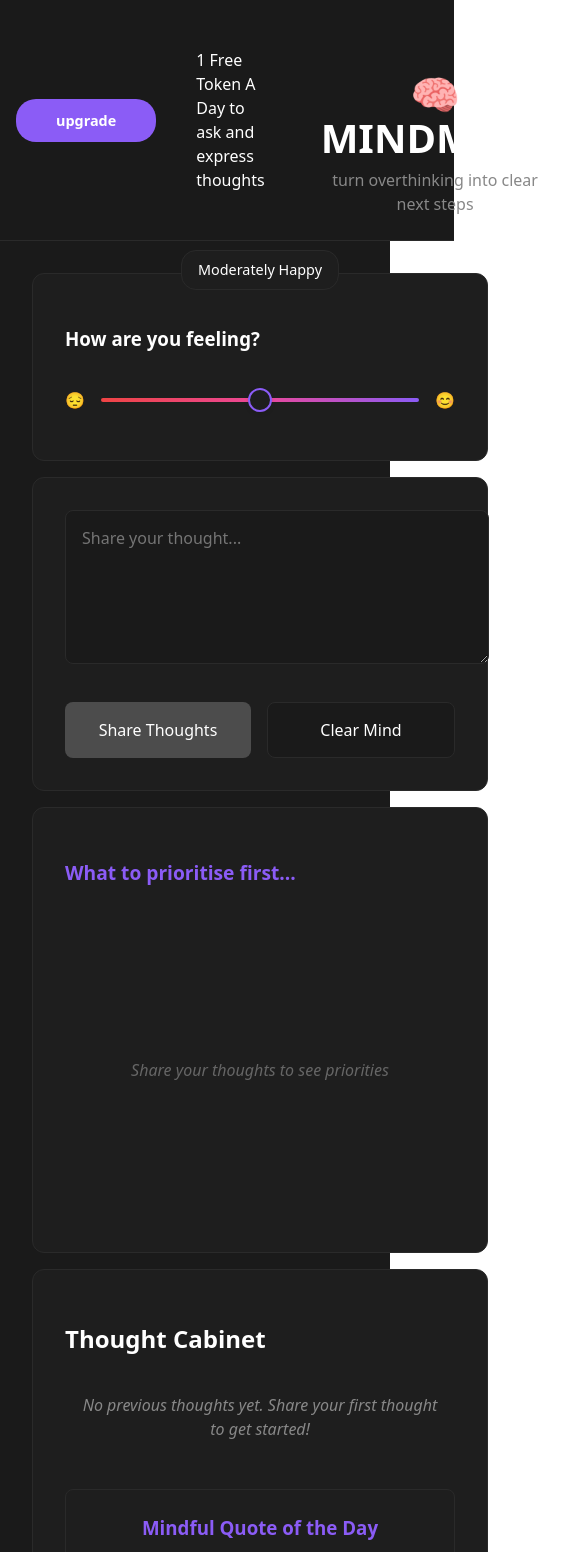
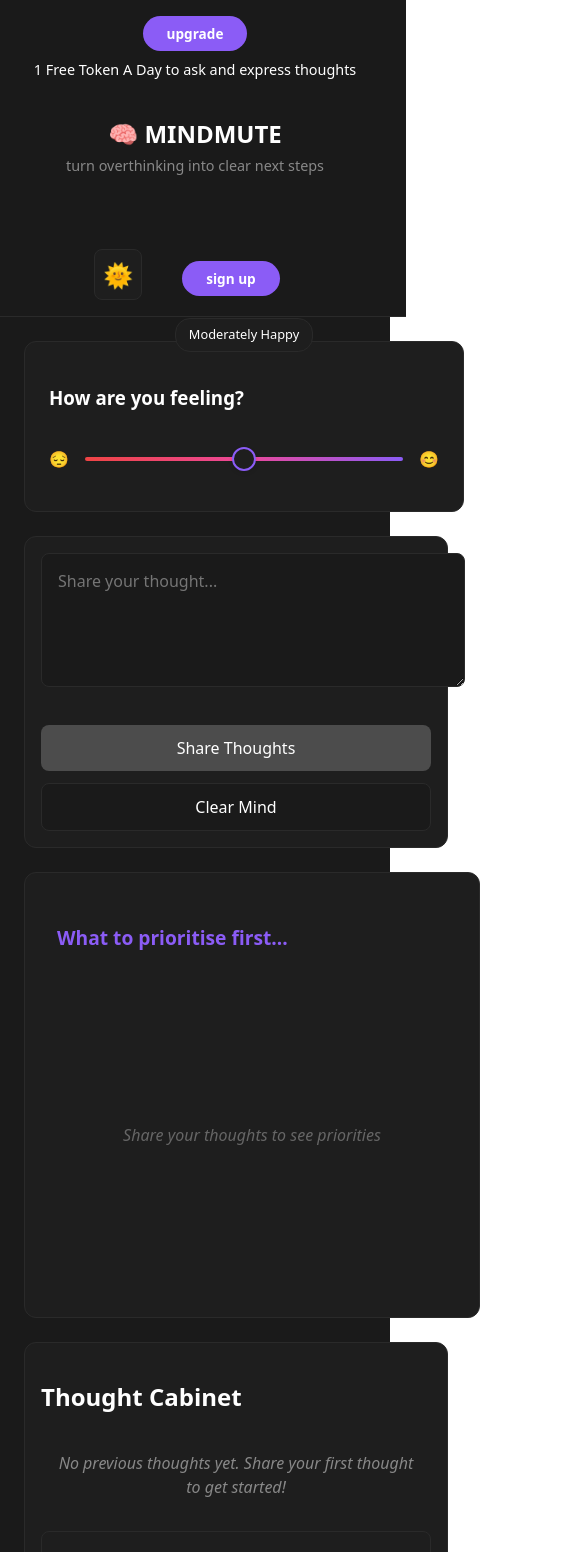
Before and after one commit to fahadbash1r/Mindmute, a React (Vite) app: page / in a window 390 px wide. Shown: the top 1552 px of the page, 585 px wide, since content can reach past the window. Built offline with nearby package versions, Linux system fonts and the light colour scheme.

Commit message:
Add mobile-responsive design and optimize layout for different screen sizes

```diff
--- a/src/App.css
+++ b/src/App.css
@@ -60,11 +60,11 @@
 
 header {
   width: 100%;
-  padding: 2rem 4rem;
+  padding: 1.5rem;
   display: grid;
   grid-template-columns: 1fr auto 1fr;
   align-items: center;
-  gap: 2rem;
+  gap: 1rem;
   border-bottom: 1px solid var(--border-color);
   background: inherit;
 }
@@ -80,10 +80,10 @@ header {
 main {
   width: 100%;
   max-width: 1200px;
-  padding: 2rem;
+  padding: 1.5rem;
   display: flex;
   flex-direction: column;
-  gap: 2rem;
+  gap: 1.5rem;
   margin: 0 auto;
 }
 
@@ -404,29 +404,23 @@ main {
 .token-info {
   display: flex;
   align-items: center;
-  gap: 1.5rem;
+  gap: 1rem;
   justify-self: start;
 }
 
 .logo {
   text-align: center;
-  display: flex;
-  flex-direction: column;
-  align-items: center;
-  justify-self: center;
 }
 
 .logo h1 {
+  font-size: 1.5rem;
   margin: 0;
-  font-size: 2.5rem;
-  display: flex;
-  align-items: center;
-  gap: 0.5rem;
 }
 
 .logo p {
+  font-size: 0.9rem;
   margin: 0.5rem 0 0;
-  color: #888;
+  color: var(--text-secondary);
 }
 
 .auth-buttons {
@@ -434,6 +428,11 @@ main {
   display: flex;
   align-items: center;
   gap: 1.5rem;
+}
+
+.token-info p {
+  font-size: 0.9rem;
+  margin: 0;
 }
 
 .pie-chart-empty {
@@ -603,9 +602,145 @@ main {
   line-height: 1.4;
 }
 
-@media (max-width: 1200px) {
-  main {
+/* Mobile-first responsive design */
+@media (max-width: 768px) {
+  header {
     grid-template-columns: 1fr;
+    grid-template-rows: auto auto auto;
+    padding: 1rem;
+    gap: 1rem;
+    text-align: center;
+  }
+
+  .token-info, .auth-buttons {
+    justify-self: center;
+  }
+
+  .token-info {
+    flex-direction: column;
+    gap: 0.5rem;
+  }
+
+  .response-section {
+    display: flex;
+    flex-direction: column;
     gap: 1rem;
   }
+
+  .response-box {
+    width: 100%;
+  }
+
+  .emotion-section {
+    padding: 1.5rem;
+  }
+
+  .emotion-label {
+    font-size: 0.8rem;
+    padding: 0.4rem 0.8rem;
+  }
+
+  .priority-bars {
+    gap: 1.5rem;
+  }
+
+  .priority-bar {
+    height: 2.5rem;
+  }
+
+  .priority-motivation {
+    font-size: 0.85rem;
+    margin-top: 0.3rem;
+  }
+
+  .thought-input-section {
+    padding: 1rem;
+  }
+
+  .question-input {
+    min-height: 100px;
+  }
+
+  .action-buttons {
+    flex-direction: column;
+    gap: 0.75rem;
+  }
+
+  .share-btn, .clear-btn {
+    width: 100%;
+    padding: 0.75rem;
+  }
+
+  .upgrade-btn, .sign-up-btn {
+    padding: 0.5rem 1.5rem;
+    font-size: 0.85rem;
+  }
+
+  .thought-cabinet {
+    padding: 1rem;
+  }
+
+  .old-thought {
+    padding: 1rem;
+    margin-bottom: 1rem;
+  }
+
+  .old-thought h3 {
+    font-size: 1rem;
+  }
+
+  .old-thought p {
+    font-size: 0.9rem;
+  }
+
+  .mindful-quote {
+    padding: 1rem;
+    margin-top: 1rem;
+  }
+
+  .mindful-quote h3 {
+    font-size: 1rem;
+  }
+
+  .mindful-quote p {
+    font-size: 0.9rem;
+  }
 }
+
+/* Tablet breakpoint */
+@media (min-width: 769px) and (max-width: 1024px) {
+  header {
+    padding: 1.5rem;
+  }
+
+  main {
+    padding: 1.5rem;
+  }
+
+  .response-section {
+    display: grid;
+    grid-template-columns: repeat(2, 1fr);
+    gap: 1.5rem;
+  }
+
+  .response-box:last-child {
+    grid-column: span 2;
+  }
+}
+
+/* Larger screens */
+@media (min-width: 1025px) {
+  header {
+    padding: 2rem 4rem;
+  }
+
+  main {
+    padding: 2rem;
+  }
+
+  .response-section {
+    display: grid;
+    grid-template-columns: repeat(3, 1fr);
+    gap: 2rem;
+  }
+}
```
